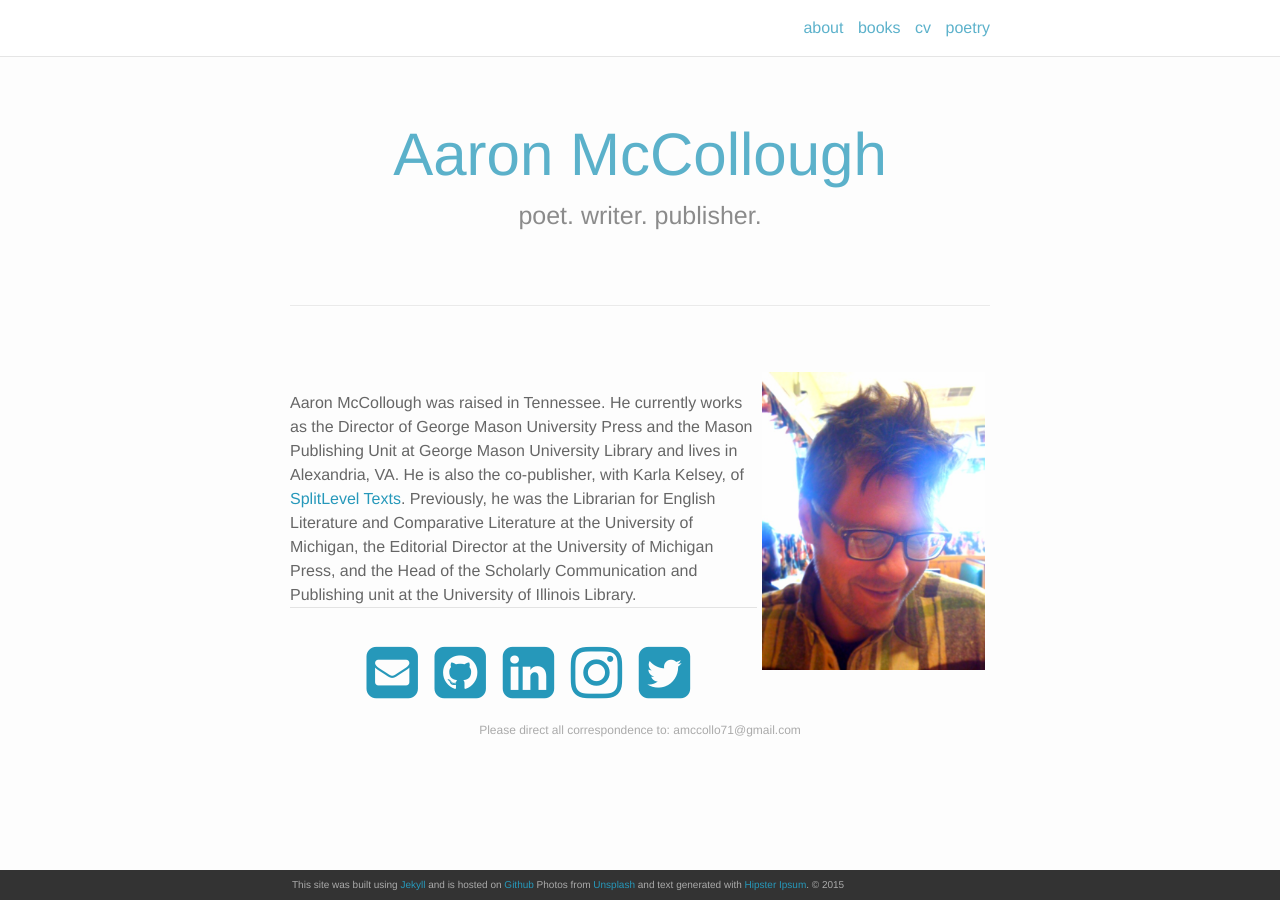
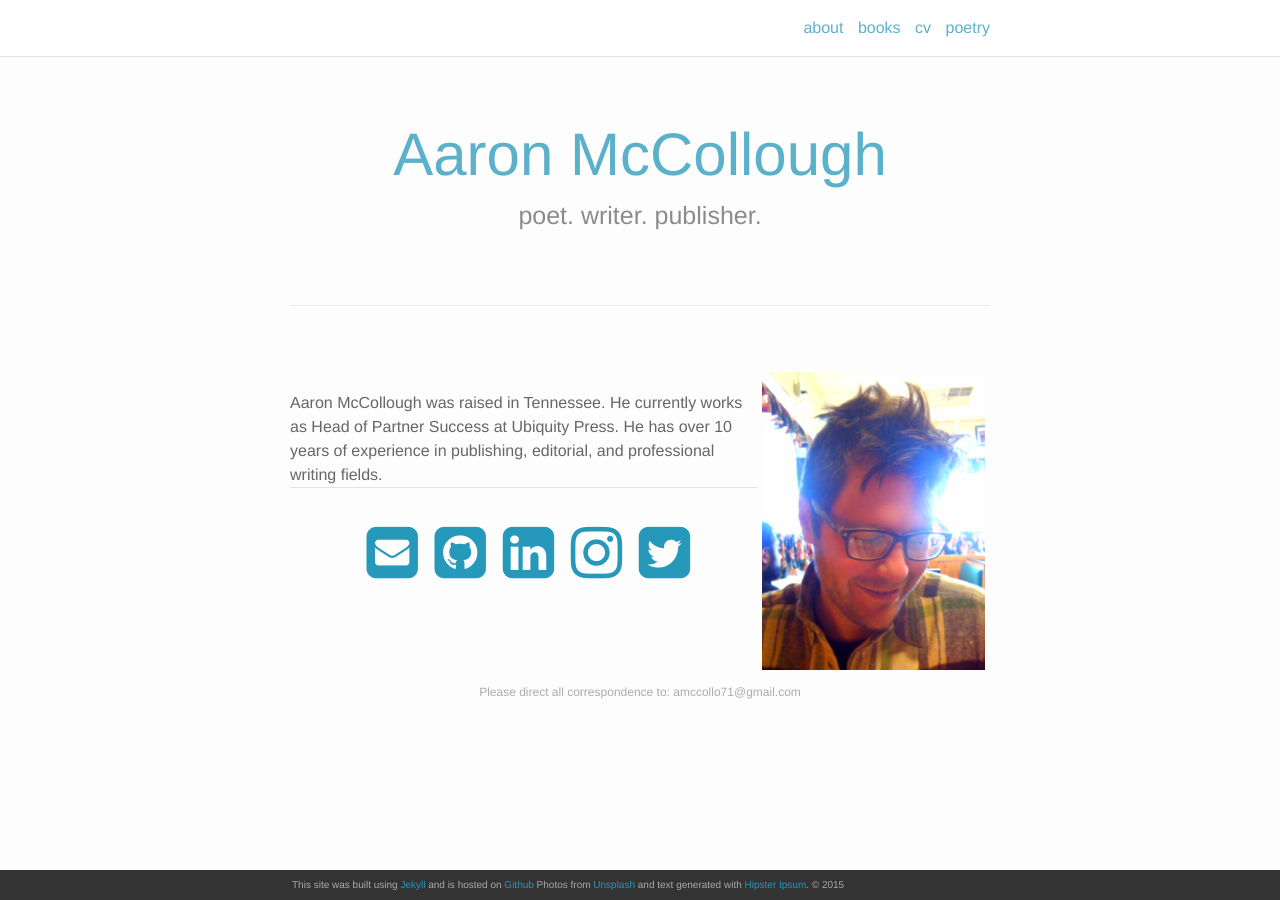
Before and after one commit to amccollo/amccollo.github.io, a Jekyll site: the page built from index.html, in a window 1280 px wide. Built offline with Jekyll 4.4.1, drawn with Linux system fonts in a browser that asks for light colours; nearby versions of some CDN libraries; the list of posts is cut into pages by our own code.

Commit message:
Update index.html

```diff
--- a/index.html
+++ b/index.html
@@ -13,9 +13,7 @@ layout: default
 <img class="col one right" src="/img/prof_pic.jpg">
 
 <br/>
-Aaron McCollough was raised in Tennessee. He currently works as the Director of George Mason University Press and the Mason Publishing Unit at George Mason University Library and lives in Alexandria, VA. He is also the co-publisher, with Karla Kelsey, of <a href="http://www.splitleveltexts.com" target="_blank">SplitLevel Texts</a>.
-Previously, he was the Librarian for English Literature and Comparative Literature at the University of Michigan, the Editorial Director at the University of Michigan Press,
-and the Head of the Scholarly Communication and Publishing unit at the University of Illinois Library.
+Aaron McCollough was raised in Tennessee. He currently works as Head of Partner Success at Ubiquity Press. He has over 10 years of experience in publishing, editorial, and professional writing fields.
 
 <br/>
 <hr/>
```
